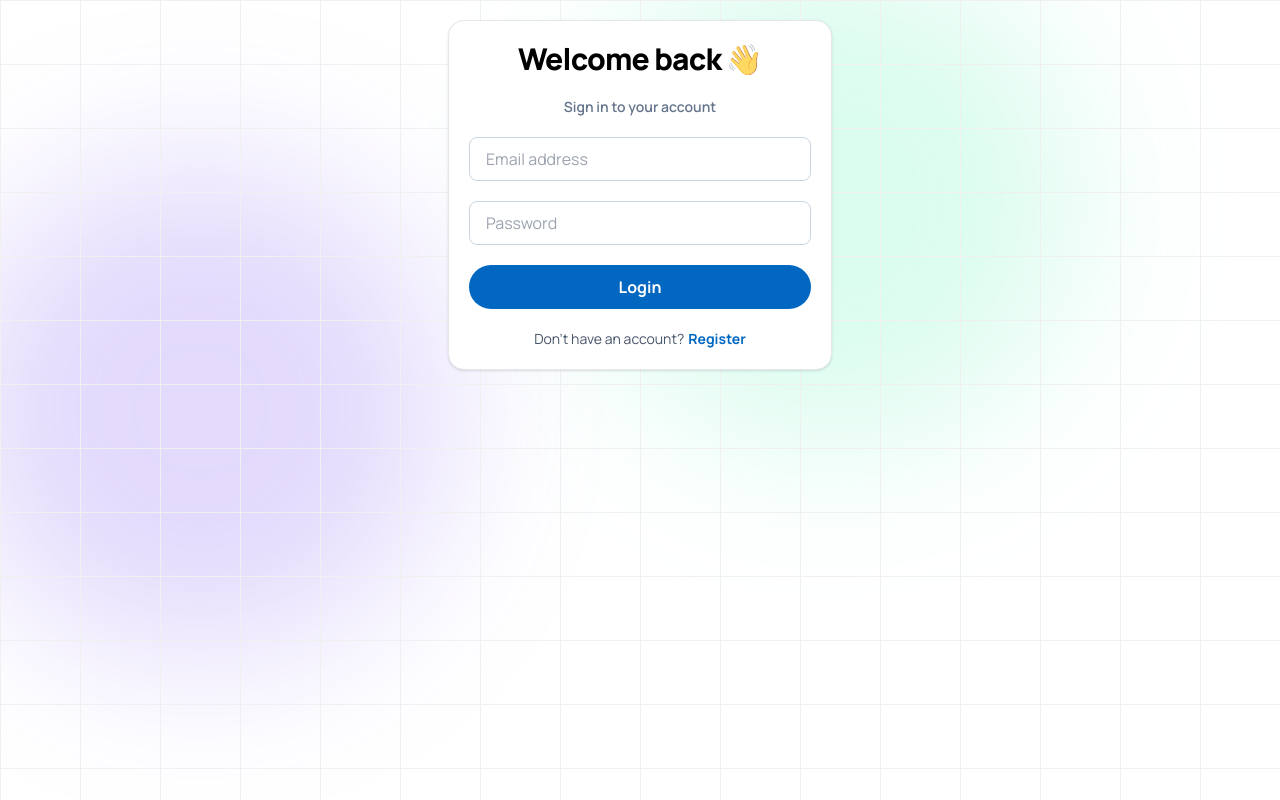
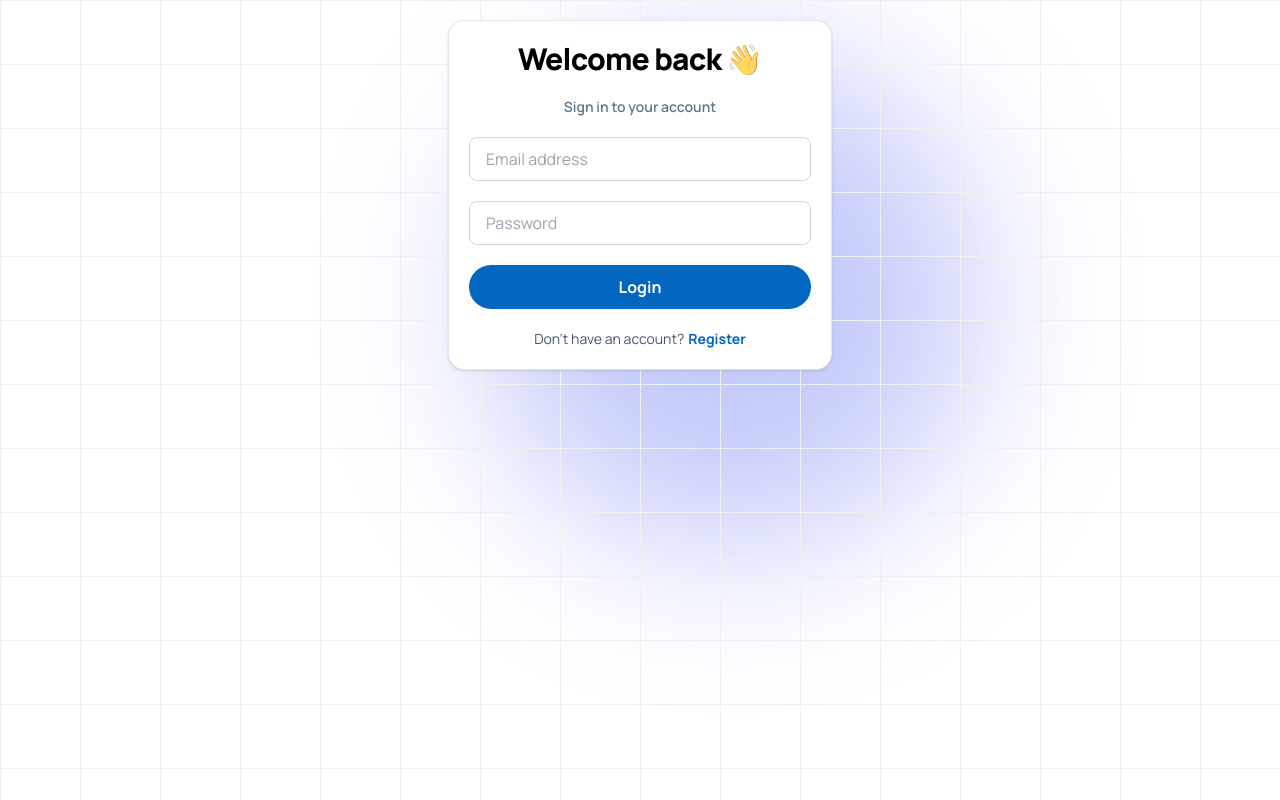
Before and after one commit to yusrilseptriandy/point-of-sales, a React (Vite) app in the folder client/: page /login in a window 1280 px wide. Built offline with nearby package versions, Linux system fonts and the light colour scheme.

Commit message:
change background color - login page

```diff
--- a/client/src/components/pages/Login.tsx
+++ b/client/src/components/pages/Login.tsx
@@ -12,8 +12,7 @@ const Login = () => {
             p-5
             bg-[linear-gradient(to_right,#f0f0f0_1px,transparent_1px),linear-gradient(to_bottom,#f0f0f0_1px,transparent_1px)] bg-[size:5rem_4rem]"
     >
-      <div className="absolute bottom-auto left-auto right-0 top-0 h-[500px] w-[500px] -translate-x-[40%] translate-y-[-10%] rounded-full bg-[rgba(109,244,190,0.5)] opacity-50 blur-[80px] -z-10"></div>
-      <div className="absolute bottom-auto right-auto left-0 top-0 h-[500px] w-[500px] -translate-x-[10%] translate-y-40 rounded-full bg-[rgba(141,109,244,0.5)] opacity-50 blur-[80px] -z-10"></div>
+      <div className="absolute bottom-0 left-auto right-0 h-[500px] w-[500px] -translate-x-[0%] md:-translate-x-[60%] translate-y-[-50%] rounded-full bg-[rgba(109,125,244,0.8)] opacity-50 blur-[80px] -z-10"></div>
       <CardLogin />
     </div>
   );
```
